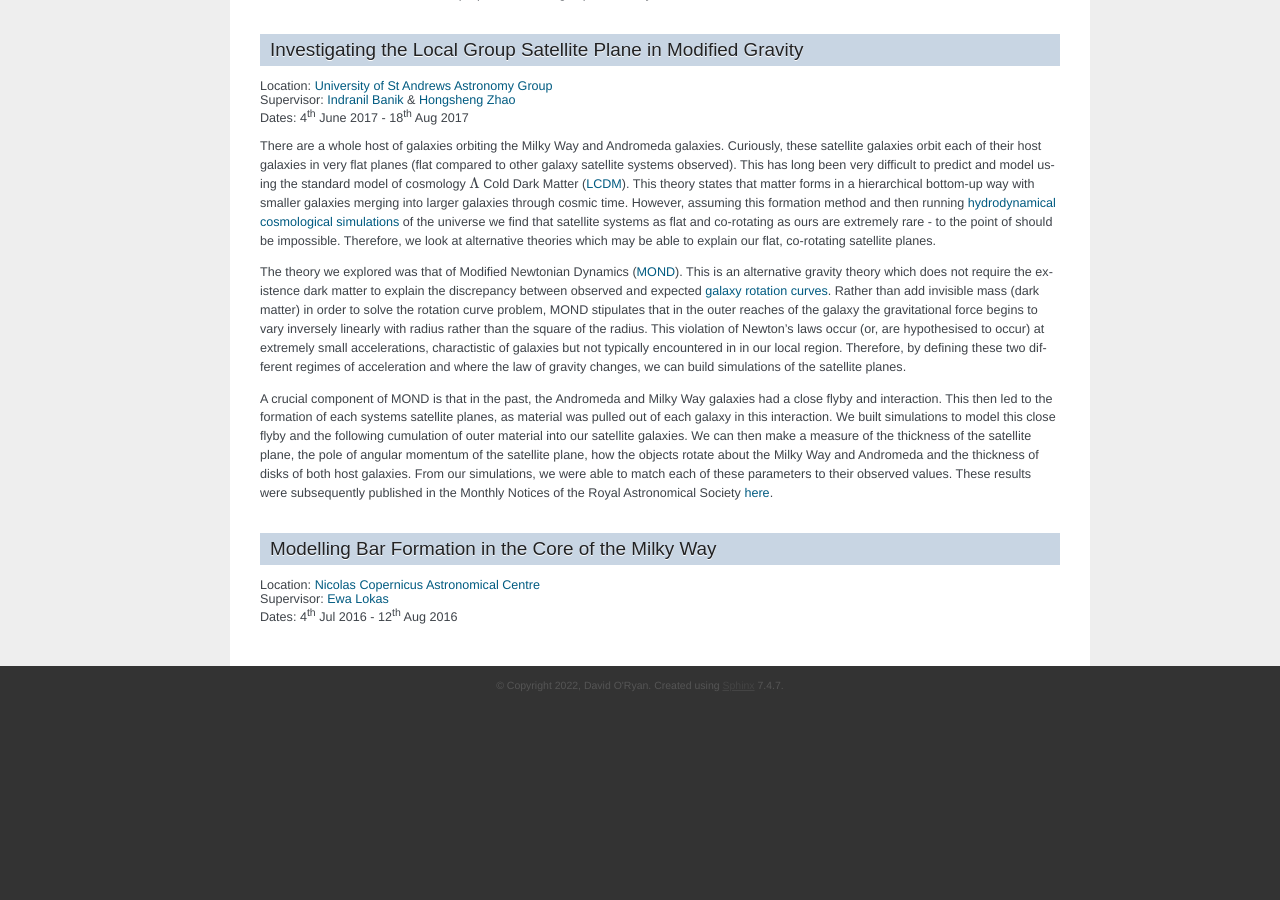
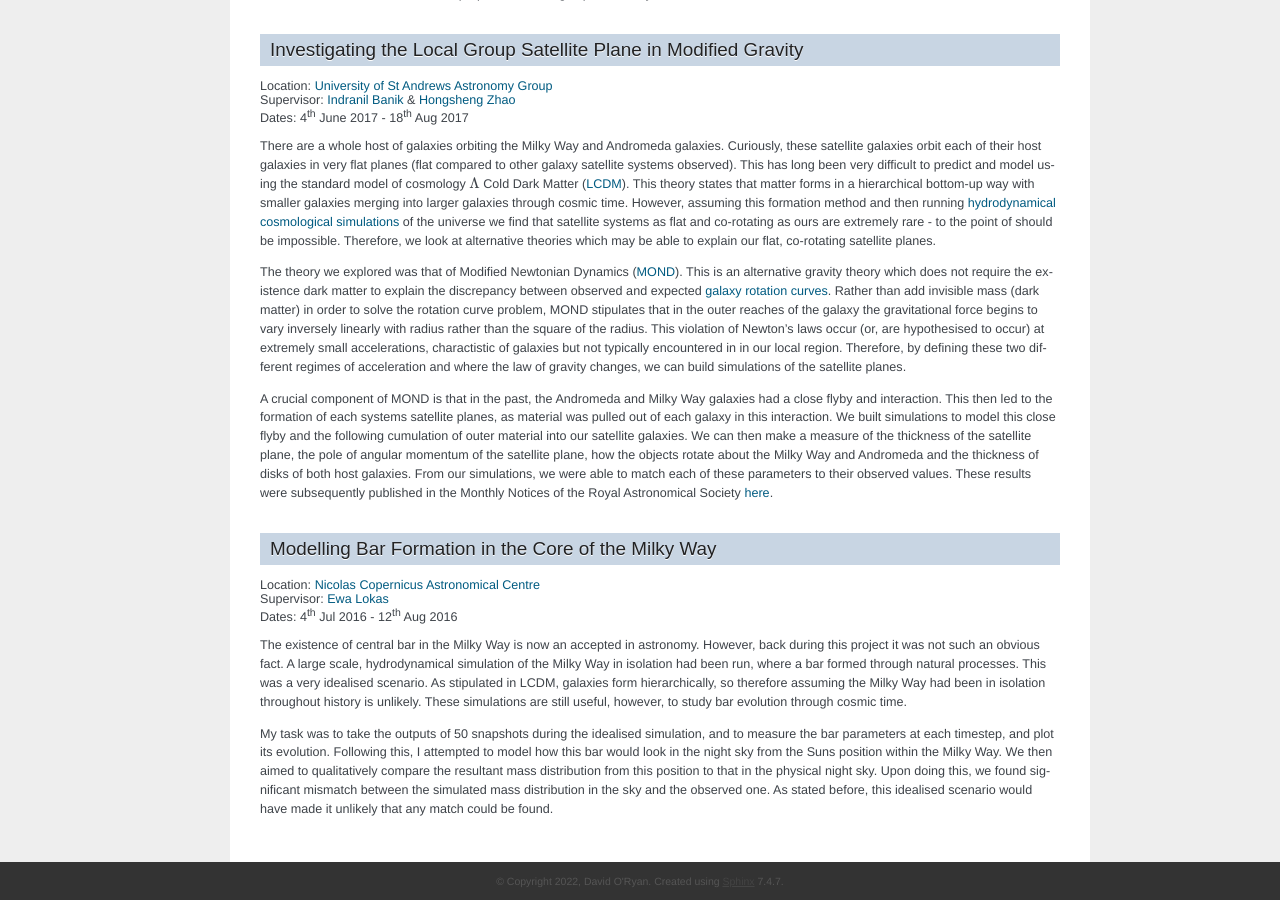
Before and after one commit to AstroORyan/my-website-sphinx, a Sphinx documentation site: the page built from source/internships.rst, in a window 1280 px wide and 900 px high, scrolled down 1823 px. Built offline with Sphinx 7.4.7, drawn with Linux system fonts in a browser that asks for light colours; before the commit the page ends 2527 px from its top, so only the background shows below that.

Commit message:
Have completed first draft of internship page.

```diff
--- a/source/internships.rst
+++ b/source/internships.rst
@@ -23,8 +23,8 @@ finding 2,109. A significant improvement, but still short of samples we could ca
 
 In this project, my aim was to create an interacting galaxy catalogue significantly larger than those found previously. We would use machine learning algorithms to do this, but with two unique approaches which would increase our chances of success.
 The first was to use a new advanced convolutional neural network (CNN) called `Zoobot <https://zoobot.readthedocs.io/en/latest/>`_ created by `Mike Walmsley <https://research.manchester.ac.uk/en/persons/michael.walmsley>`_. This CNN has the advantage over previous models
-as it utilises `representation learning <https://en.wikipedia.org/wiki/Feature_learning>`_ to increase the accuracy of its outputs. We also used a new platform: `ESA Datalabs <https://datalabs.esa.int/>`_. This platform allows us to directly mount space telescope data repositories (in this case, the `Hubble Legacy
-Archive <https://hla.stsci.edu/>`_) and use it as if it were full of local files. This removed the computationally costly step of having to get all 9,507 observation files that we wanted to investigate.
+as it utilises `representation learning <https://en.wikipedia.org/wiki/Feature_learning>`_ to increase the accuracy of its outputs. We also used a new platform: `ESA Datalabs <https://datalabs.esa.int/>`_. This platform allows us to directly mount space telescope data
+repositories (in this case, the `Hubble Legacy Archive <https://hla.stsci.edu/>`_) and use it as if it were full of local files. This removed the computationally costly step of having to get all 9,507 observation files that we wanted to investigate.
 
 Using these two tools to our advantage, I scanned the entire Hubble Archives looking for interacting galaxies. In the end, we identified 21,926 confidently classified interacting galaxies. These results are written up and have been submitted to the
 `Astrophysical Journal <https://iopscience.iop.org/journal/0004-637X>`_. A copy of the submitted paper can be found on GoogleDrive at this `link <https://drive.google.com/drive/folders/1mZaPOUmwpR_NbUydMHhimp55wSU3fgNg?usp=sharing>`_.
@@ -101,3 +101,11 @@ Modelling Bar Formation in the Core of the Milky Way
 | Location: `Nicolas Copernicus Astronomical Centre <https://www.camk.edu.pl/>`_
 | Supervisor: `Ewa Lokas <http://users.camk.edu.pl/lokas/>`_
 | Dates: 4\ :sup:`th` Jul 2016 - 12\ :sup:`th` Aug 2016
+
+The existence of central bar in the Milky Way is now an accepted in astronomy. However, back during this project it was not such an obvious fact. A large scale, hydrodynamical simulation of the Milky Way in isolation had been run, where a bar formed through natural
+processes. This was a very idealised scenario. As stipulated in LCDM, galaxies form hierarchically, so therefore assuming the Milky Way had been in isolation throughout history is unlikely. These simulations are still useful, however, to study bar evolution through
+cosmic time.
+
+My task was to take the outputs of 50 snapshots during the idealised simulation, and to measure the bar parameters at each timestep, and plot its evolution. Following this, I attempted to model how this bar would look in the night sky from the Suns position within the
+Milky Way. We then aimed to qualitatively compare the resultant mass distribution from this position to that in the physical night sky. Upon doing this, we found significant mismatch between the simulated mass distribution in the sky and the observed one. As stated before,
+this idealised scenario would have made it unlikely that any match could be found.
```
